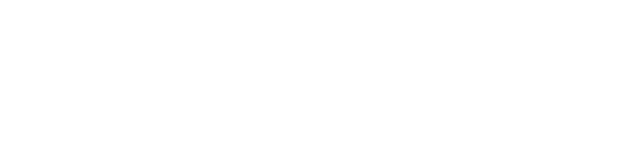
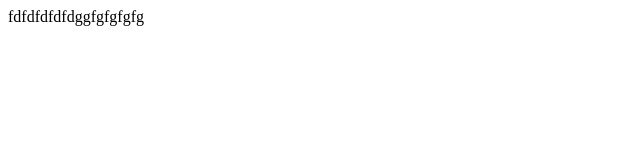
Before and after one commit to Lakonac/git-one, a plain HTML site: page index.html in a window 1280 px wide. Shown: the whole page, without its empty margins (0-640 px from the left). Drawn offline with Linux system fonts and the light colour scheme.

Commit message:
add new file super.js and some change in index.html

```diff
--- a/index.html
+++ b/index.html
@@ -6,6 +6,6 @@
     <title>Documentd</title>
 </head>
 <body>
-
+    fdfdfdfdfdggfgfgfgfg
 </body>
 </html>
--- /dev/null
+++ b/super.js
@@ -0,0 +1 @@
+console.log("fdfdfdf");
```
